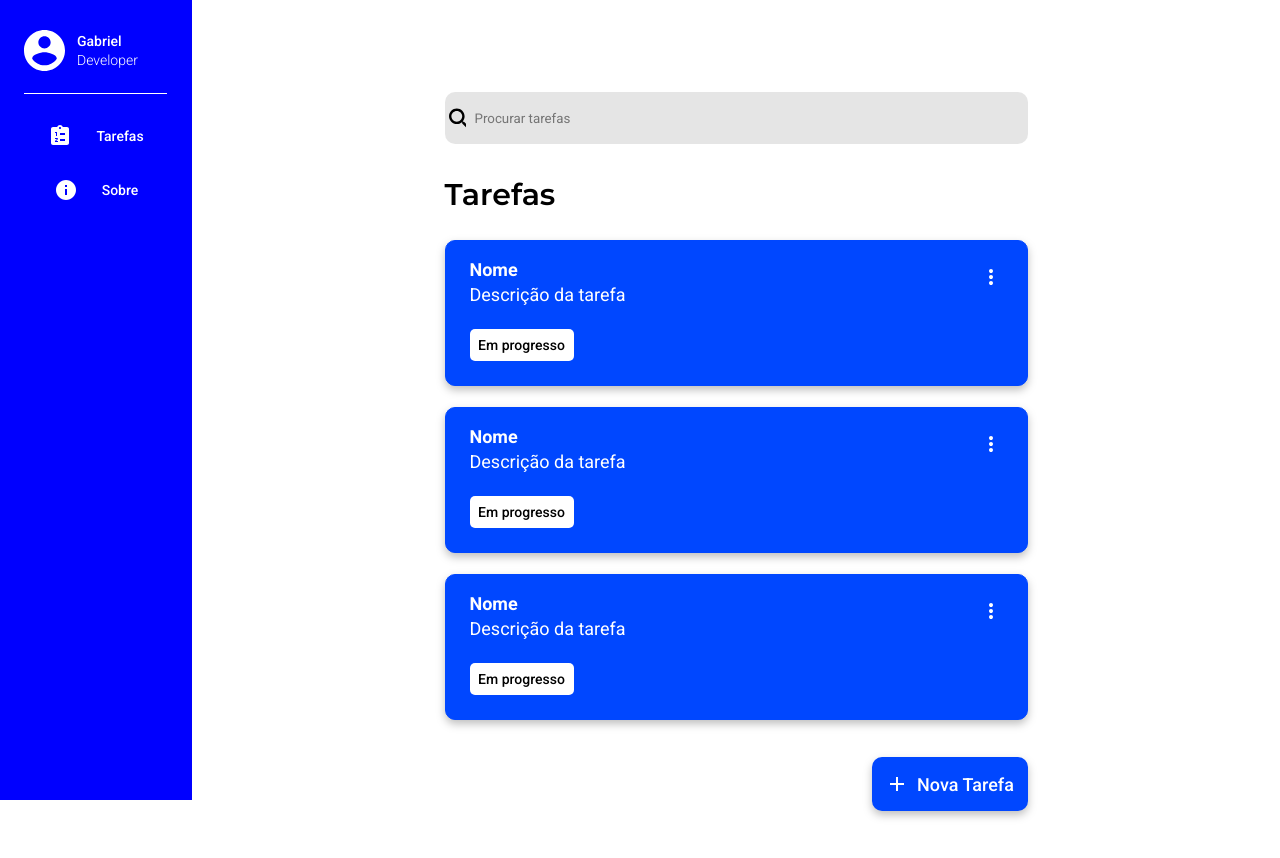
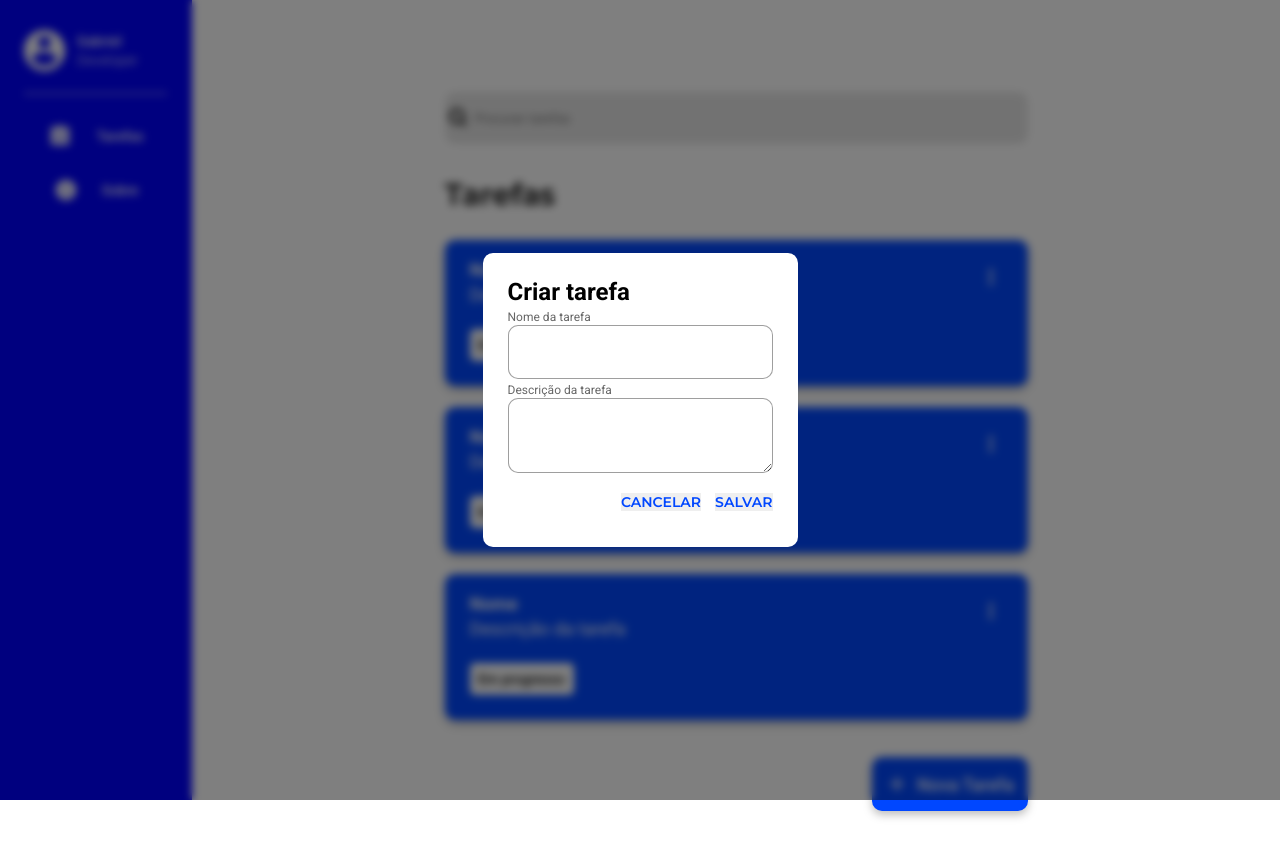
Before and after one commit to g4-lima/to-do-list, a Next.js app: page / in a window 1280 px wide. Shown: the top 858 px of the page. Built offline with nearby package versions, Linux system fonts and the light colour scheme.

Commit message:
addtaskmenu

```diff
--- /dev/null
+++ b/src/components/CreateTaskMenu/index.tsx
@@ -0,0 +1,33 @@
+import type { NextPage } from 'next';
+
+import styles from './styles.module.scss';
+
+const CreateTaskMenu: NextPage = () => {
+    return (
+        <div className={styles.background}>
+            <div className={styles.container}>
+                <div className={styles.content}>
+                    <h2>Criar tarefa</h2>
+                    <form>
+                        <label className={styles.label}>
+                            Nome da tarefa
+                            <input type="text" />
+                        </label>
+
+                        <label className={styles.label}>
+                            Descrição da tarefa
+                            <textarea className={styles.description} />
+                        </label>
+
+                        <div className={styles.buttons}>
+                            <button>CANCELAR</button>
+                            <button type="submit">SALVAR</button>
+                        </div>
+                    </form>
+                </div>
+            </div>
+        </div>
+    );
+};
+
+export default CreateTaskMenu;
--- /dev/null
+++ b/src/components/CreateTaskMenu/styles.module.scss
@@ -0,0 +1,88 @@
+.background {
+    position: fixed;
+    top: 0;
+    left: 0;
+    width: 100%;
+    height: 100%;
+    background: rgba(0, 0, 0, 0.5);
+    backdrop-filter: blur(4px);
+    display: flex;
+    justify-content: center;
+    align-items: center;
+}
+
+.container {
+    width: 315px;
+    height: 294px;
+    background: #ffffff;
+    border-radius: 10px;
+    display: flex;
+    flex-direction: column;
+}
+
+.content {
+    padding: 25px;
+
+    h2 {
+        font: 'Montserrat', sans-serif 18px #000000;
+        font-weight: 600;
+    }
+
+    .label {
+        position: static;
+        height: 12px;
+        left: 0px;
+        right: 0px;
+        top: calc(50% - 12px/2);
+
+        font-family: Roboto;
+        font-style: normal;
+        font-weight: normal;
+        font-size: 12px;
+
+        letter-spacing: 0.0015em;
+        color: rgba(0, 0, 0, 0.6);
+
+        margin-top: 26px;
+    }
+
+    input {
+        width: 100%;
+        height: 54px;
+        padding: 0px 14px 0px 6px;
+        border-radius: 10px;
+        border: 1px solid rgba(0, 0, 0, 0.38);
+        font-size: 16px;
+        color: rgba(0, 0, 0, 0.87);
+    }
+
+    .description {
+        height: 75px;
+        width: 100%;
+        padding: 0px 14px 0px 6px;
+        border-radius: 10px;
+        border: 1px solid rgba(0, 0, 0, 0.38);
+        font-size: 16px;
+        color: rgba(0, 0, 0, 0.87);
+    }
+
+    .buttons {
+        display: flex;
+        flex-direction: row;
+        justify-content: flex-end;
+        align-items: center;
+        margin-top: 16px;
+
+        button {
+            font-family: Montserrat;
+            font-style: normal;
+            font-weight: 600;
+            font-size: 14px;
+            margin-left: 14px;
+
+            color: #0047FF;
+            border: 0;
+        }
+
+    }
+}
--- a/src/pages/index.tsx
+++ b/src/pages/index.tsx
@@ -1,6 +1,7 @@
 import type { NextPage } from 'next';
 import Head from 'next/head';
 import Image from 'next/image';
+import CreateTaskMenu from '../components/CreateTaskMenu';
 import Searchbar from '../components/Searchbar';
 import Taskbox from '../components/Taskbox';
 
@@ -23,6 +24,7 @@ const Home: NextPage = () => {
           <p>Nova Tarefa</p>
         </button>
       </div>
+      <CreateTaskMenu />
     </>
   );
 };
```
